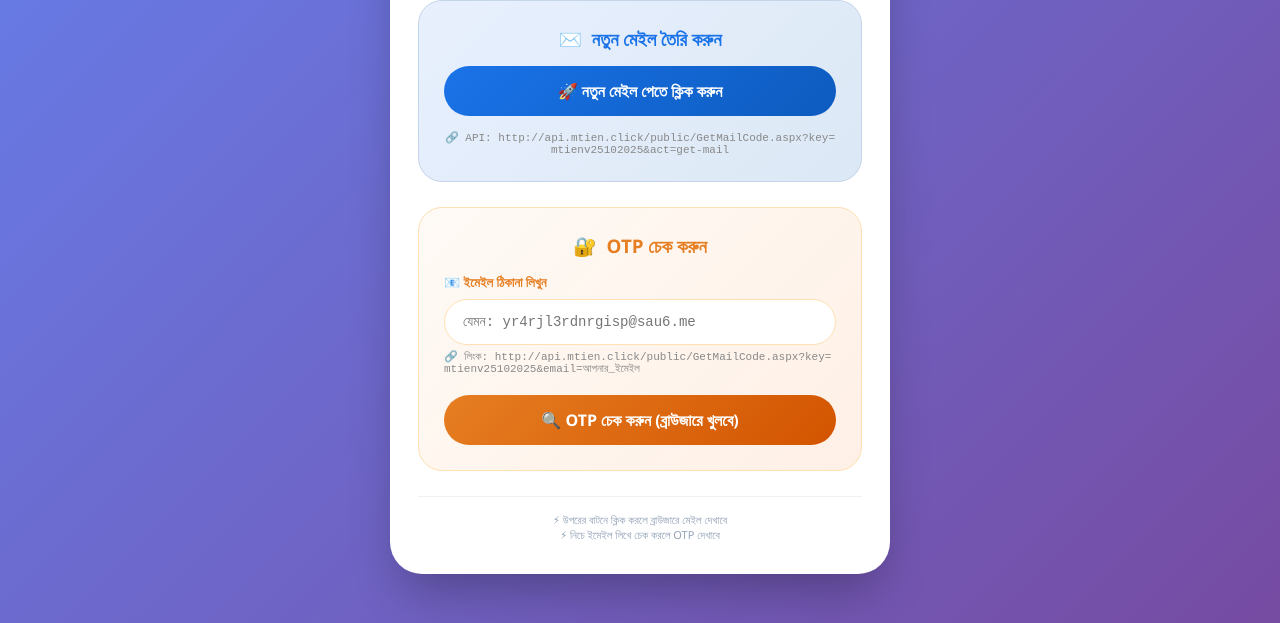
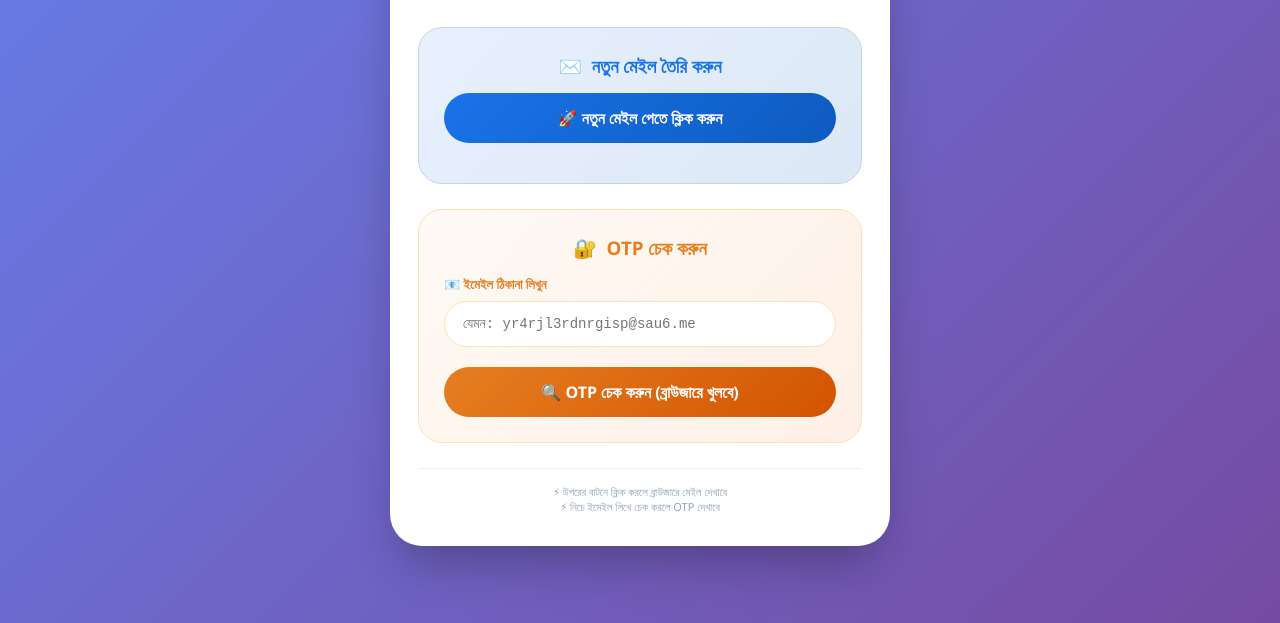
Before and after one commit to EBH-TEAM/API-MAIL, a plain HTML site: page index.html in a window 1280 px wide. Shown: the part 177-800 px from the top of the page. Drawn offline with Linux system fonts and the light colour scheme.

Commit message:
Update index.html

```diff
--- a/index.html
+++ b/index.html
@@ -184,7 +184,7 @@
             🚀 নতুন মেইল পেতে ক্লিক করুন
         </button>
         <div class="api-note" style="margin-top: 15px;">
-            🔗 API: http://api.mtien.click/public/GetMailCode.aspx?key=mtienv25102025&act=get-mail
+
         </div>
     </div>
 
@@ -197,7 +197,7 @@
             <label>📧 ইমেইল ঠিকানা লিখুন</label>
             <input type="text" id="emailInput" placeholder="যেমন: yr4rjl3rdnrgisp@sau6.me">
             <div class="api-note" id="apiPreview">
-                🔗 লিংক: http://api.mtien.click/public/GetMailCode.aspx?key=mtienv25102025&email=আপনার_ইমেইল
+
             </div>
         </div>
         <button class="check-btn" id="checkOtpBtn">
```
